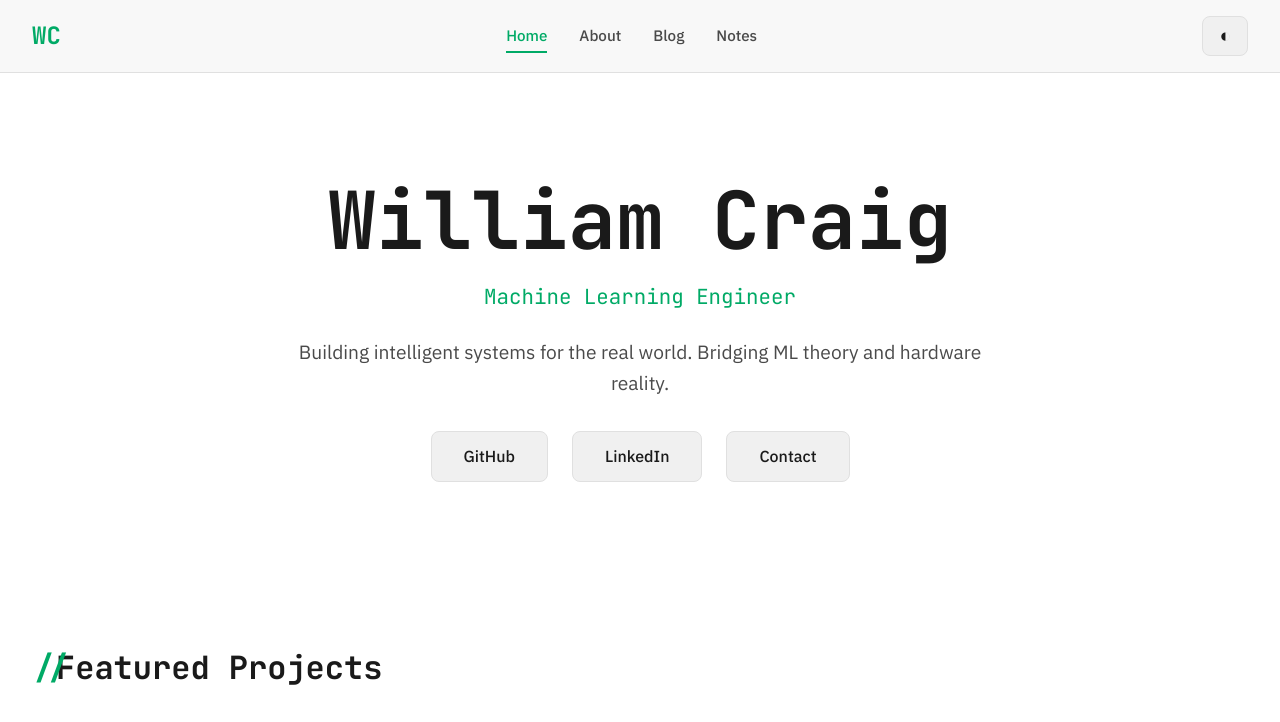
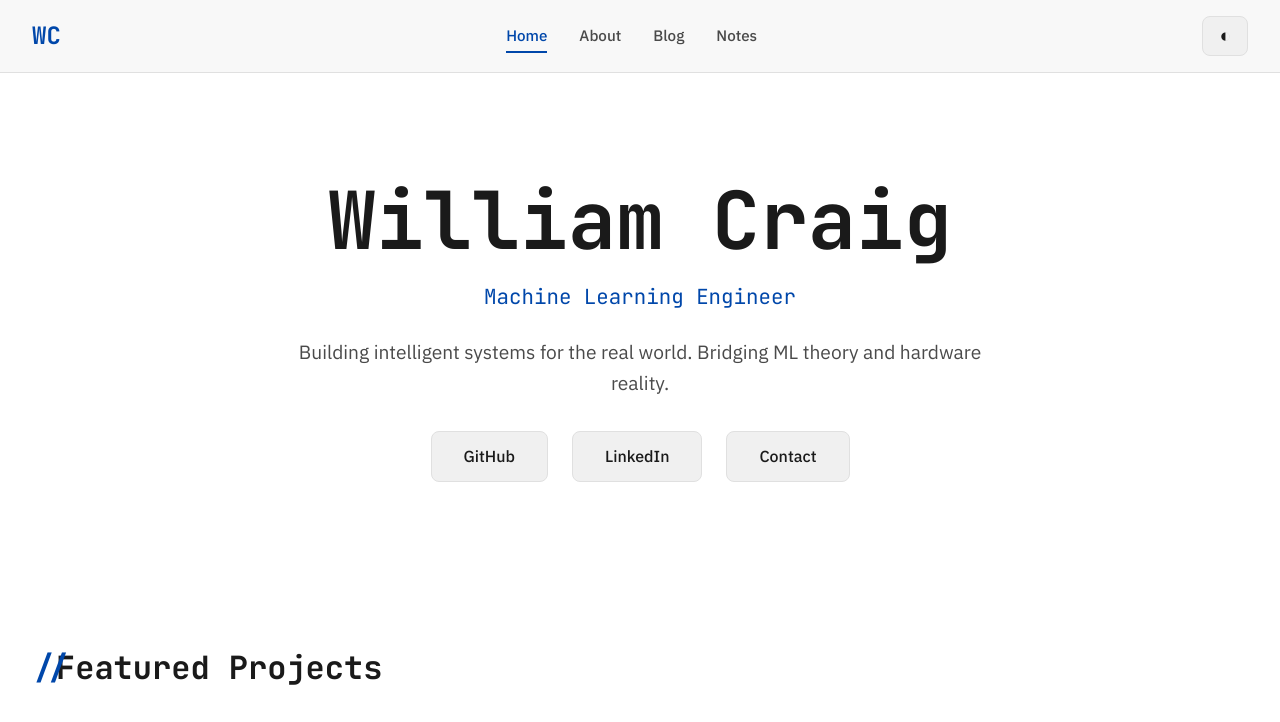
Before and after one commit to 4AM365/4AM365.github.io, a plain HTML site: page index.html in a window 1280 px wide. Both pictures are taken after a click on the button "Toggle theme". Shown: the top 722 px of the page. Drawn offline with Linux system fonts and the light colour scheme.

Commit message:
color_change

```diff
--- a/styles.css
+++ b/styles.css
@@ -20,7 +20,7 @@
     --text-primary: #1a1a1a;
     --text-secondary: #4a4a4a;
     --text-tertiary: #8a8a8a;
-    --accent-primary: #00aa66;
+    --accent-primary: #0047aa;
     --accent-secondary: #0088cc;
     --border-color: #e0e0e0;
     --card-bg: #fafafa;
```
